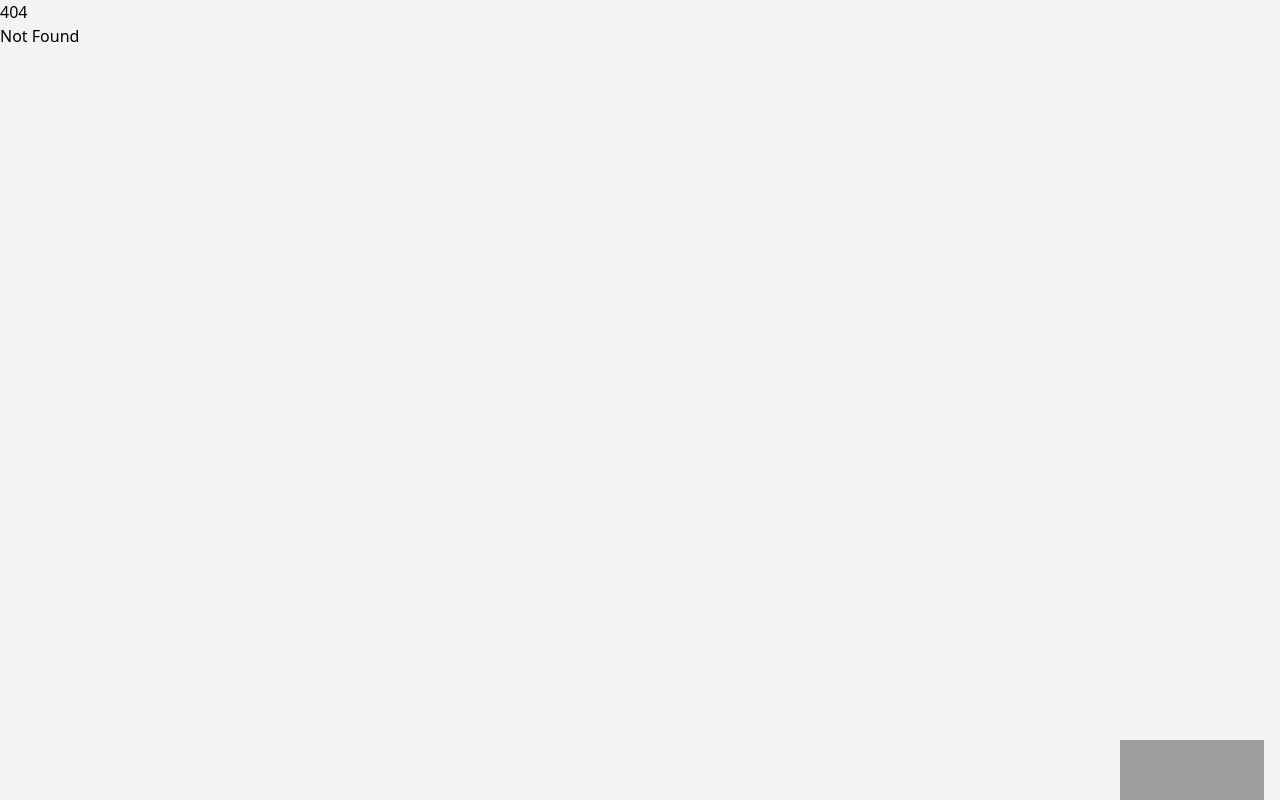
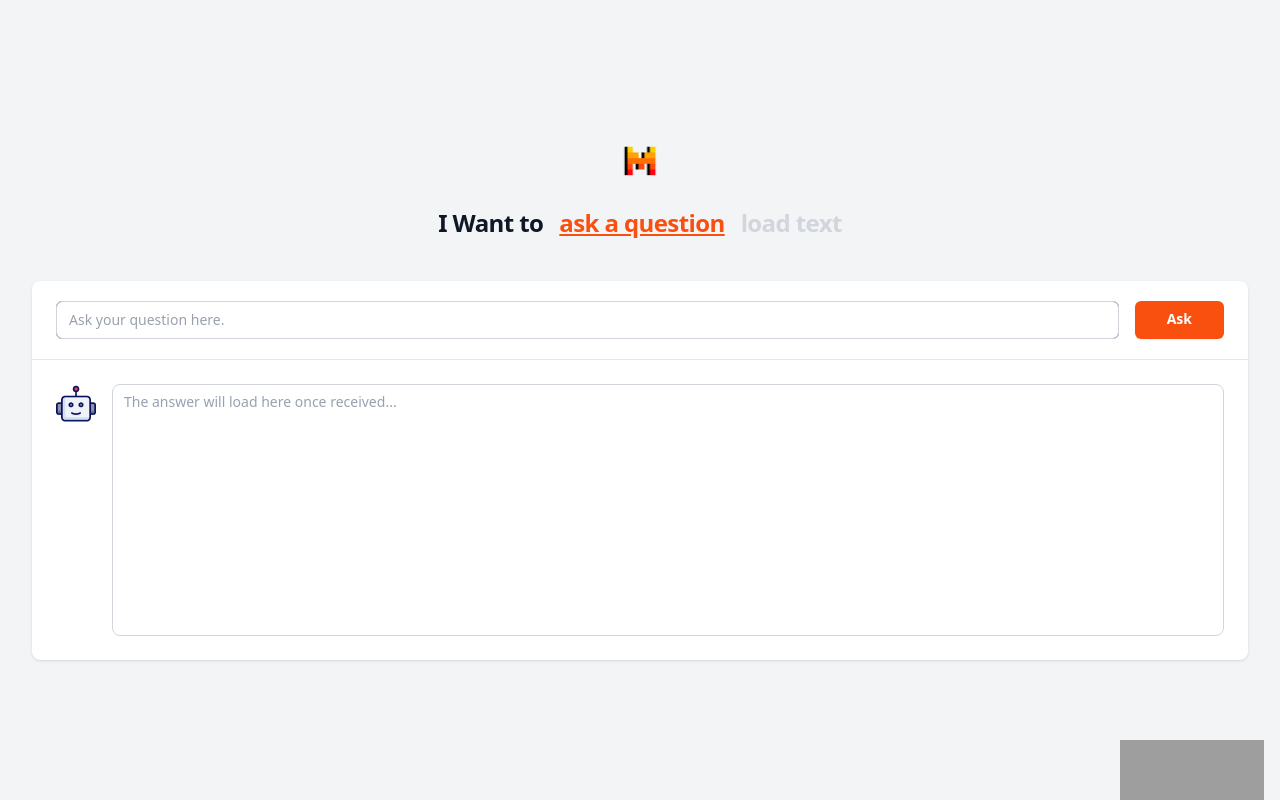
Before and after one commit to nic0-javelaud/mistral-poc-fe, a SvelteKit app: page /app/ask in a window 1280 px wide. Before the commit this address had no page. Built offline with nearby package versions, Linux system fonts and the light colour scheme; grey boxes are pictures that could not be loaded.

Commit message:
Implemented page to ask questions

```diff
--- /dev/null
+++ b/src/routes/app/ask/+page.svelte
@@ -0,0 +1,63 @@
+<script>
+  let question = $state('');
+  let response = $state('');
+  let loading = $state(false);
+  const getAnswer = async () => {
+    console.log(`Question:`, question);
+    loading = true;
+    const result = await fetch(`http://192.168.1.75:8000/chat/question`, {
+      method: `POST`,
+      mode: 'cors',
+      headers: {
+        "Content-Type": "application/json"
+      },
+      body: JSON.stringify({"question": question})
+    });
+    const data = await result.json();
+    console.log(data);
+    response = data.result;
+    loading = false;
+  };
+</script>
+
+<div class="flex min-h-full flex-col justify-center py-12 sm:px-6 lg:px-8">
+  <div class="sm:mx-auto sm:w-full sm:max-w-md">
+    <img class="mx-auto h-10 w-auto" src="/mistral-logo.png" alt="Your Company">
+    <div class="flex justify-center space-x-4 m-auto">
+      <h2 class="mt-6 text-center text-2xl/9 font-bold tracking-tight text-gray-900">I Want to </h2>
+      <a href="/app/ask" class="mt-6 text-center text-2xl/9 font-bold tracking-tight underline text-[#FA500F] cursor-pointer">ask a question </a>
+      <a href="/app/upload" class="mt-6 text-center text-2xl/9 font-bold tracking-tight text-gray-300">load text </a>
+    </div>
+  </div>
+  <div class="mt-10 divide-y divide-gray-200 overflow-hidden rounded-lg bg-white shadow-sm">
+    <div class="px-4 py-5 sm:px-6">
+        <div class="flex justify-between space-x-4">
+            <input type="text" bind:value={question} name="question" id="question" class="block w-full rounded-md bg-white px-3 py-1.5 text-base text-gray-900 outline-1 -outline-offset-1 outline-gray-300 placeholder:text-gray-400 focus:outline-2 focus:-outline-offset-2 focus:outline-[#FA500F] sm:text-sm/6" placeholder="Ask your question here.">
+            <button  type="submit" onclick={()=>getAnswer()} class="flex w-24 justify-center rounded-md bg-[#FA500F] px-3 py-1.5 text-sm/6 font-semibold text-white shadow-xs hover:bg-[#FF6E00] focus-visible:outline-2 focus-visible:outline-offset-2 focus-visible:outline-[#FA500F]">
+              {#if loading }
+                <svg class=" animate-spin w-auto opacity-80" xmlns="http://www.w3.org/2000/svg" width="24" height="24" viewBox="0 0 24 24" fill="none" stroke="currentColor" stroke-width="2" stroke-linecap="round" stroke-linejoin="round" ><path d="M21 12a9 9 0 1 1-6.219-8.56"/></svg>
+              {:else}
+                Ask
+              {/if}
+            </button>
+        </div>
+    </div>
+    <div class="px-4 py-5 sm:p-6">
+      <!-- Content goes here -->
+      <div class="flex items-start space-x-4">
+        <div class="shrink-0">
+          <img class="inline-block w-10 h-10 " src="/robot.png" alt="">
+        </div>
+        <div class="min-w-0 flex-1">
+          <form action="#" class="relative">
+            <div class="rounded-lg bg-white outline-1 border-0 -outline-offset-1 outline-gray-300 focus-within:outline-2 focus-within:-outline-offset-2 focus-within:outline-indigo-600">
+              <label for="comment" class="sr-only"></label>
+              <textarea rows="10" readonly bind:value={response} name="comment" id="comment" class="block w-full resize-none bg-transparent px-3 py-1.5 border-0 text-base text-gray-900 placeholder:text-gray-400 focus:outline-none sm:text-sm/6" placeholder="The answer will load here once received..."></textarea>
+            </div>
+          </form>
+        </div>
+      </div>
+
+    </div>
+  </div>
+</div>
```
